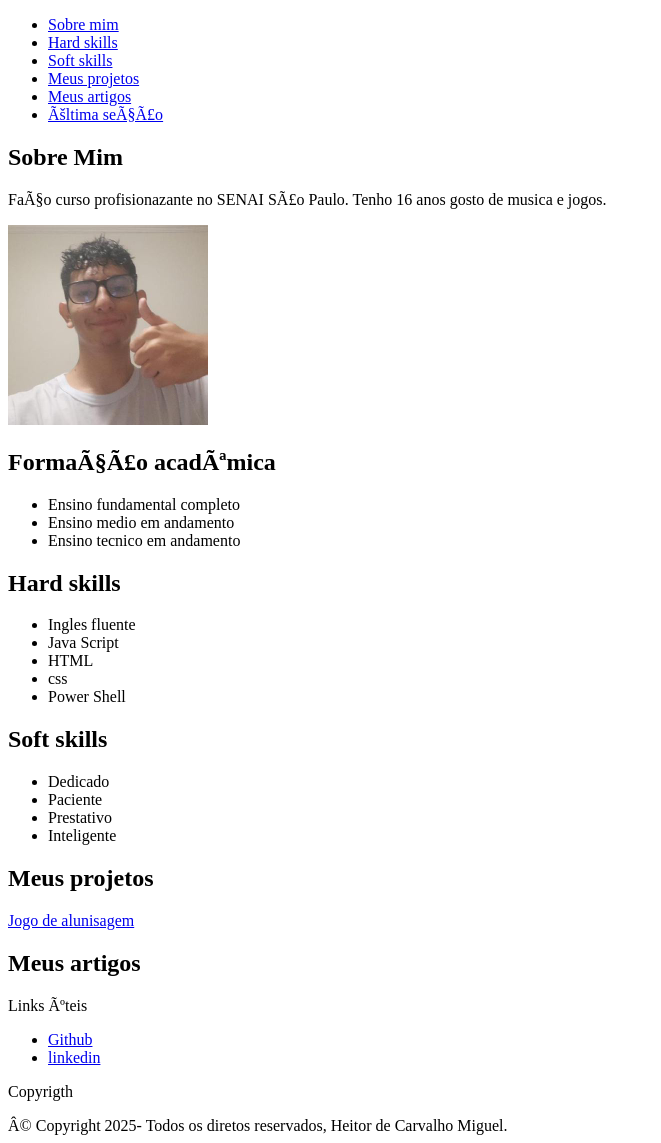
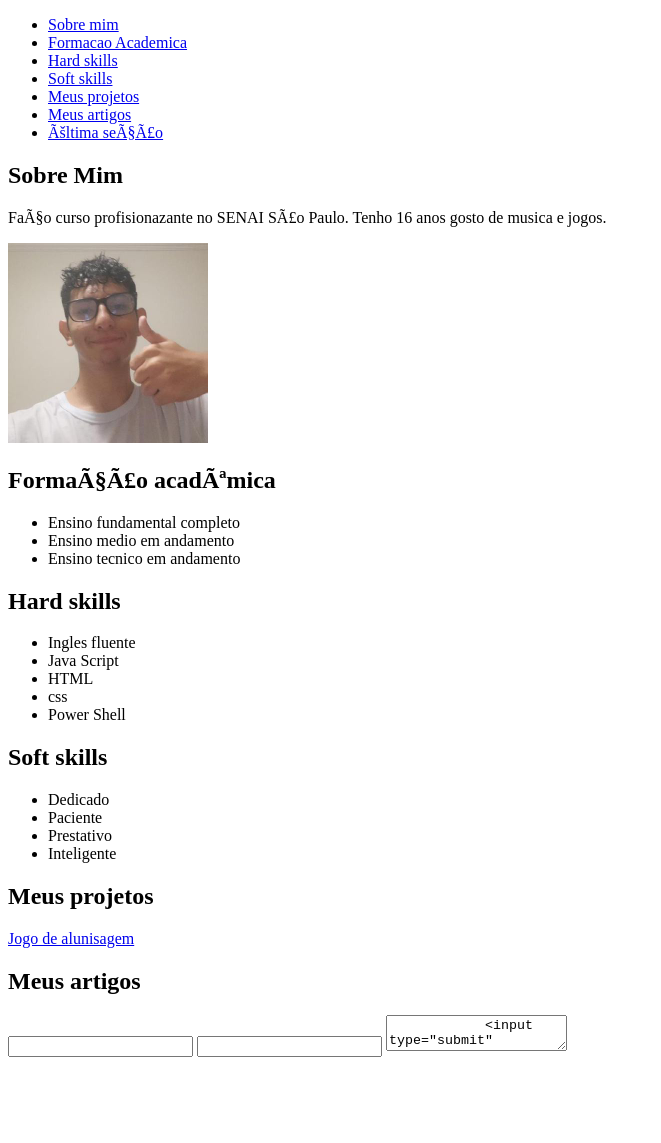
Before and after one commit to HeitorCarvalho26/sobre-mim, a plain HTML site: page index.html in a window 1280 px wide. Shown: the whole page, without its empty margins (0-661 px from the left). After the commit the page ends 1065 px from the top, so only its background shows below. Drawn offline with Linux system fonts and the light colour scheme.

Commit message:
Terminando o portfolio

```diff
--- a/index.html
+++ b/index.html
@@ -7,28 +7,29 @@
     <meta name="viewport" content="width=device-width, initial-scale=1.0">
     <title>Sobre mim</title>
 </head>
-<!-- HTML NÃO POSSUI PESCOÇO!!! -->
+
 
 <body>
     <section>
         <ul>
-            <li><a href="#">Sobre mim</a></li>
-            <li><a href="#">Hard skills</a></li>
-            <li><a href="#">Soft skills</a></li>
-            <li><a href="#">Meus projetos</a></li>
-            <li><a href="#">Meus artigos</a></li>
-            <li><a href="#">Última seção</a></li>
+            <li><a href="#sobreMim">Sobre mim</a></li>
+            <li><a href="#formacaoAcademica">Formacao Academica</a></li>
+            <li><a href="#hardSkills">Hard skills</a></li>
+            <li><a href="#softSkills">Soft skills</a></li>
+            <li><a href="#meusProjetos">Meus projetos</a></li>
+            <li><a href="#meusArtigos">Meus artigos</a></li>
+            <li><a href="#rodape">Última seção</a></li>
         </ul>
     </section>
 
-    <section>
+    <section id="sobreMim">
         <h1>Sobre Mim</h1>
         <p>Faço curso profisionazante no SENAI São Paulo. Tenho 16 anos gosto de musica e jogos.</p>
         <img src="foto_perfil.jpg" alt="Foto com um homem fazendo joinha e sorrindo" width="200"
             title="Foto com um homem fazendo joinha e sorrindo">
         </section>
 
-        <section>
+        <section id="formacaoAcademica">
             <h2>Formação acadêmica</h2>
             <ul>
                 <li>Ensino fundamental completo</li>
@@ -37,7 +38,7 @@
             </ul>
         </section>
 
-        <section>
+        <section id="hardSikills">
             <h2>Hard skills</h2>
             <ul>
                 <li>Ingles fluente</li>
@@ -49,7 +50,7 @@
 
         </section>
 
-        <section>
+        <section id="softSkills">
             <h2>Soft skills</h2>
             <ul>
                 <li>Dedicado</li>
@@ -59,18 +60,27 @@
             </ul>
         </section>
 
-        <section>
+        <section id="meusProjtos">
         <h2>Meus projetos</h2>
         <a href="https://heitorcarvalho26.github.io/lopal-moonlander/" title="Clique para acessar meu portfólio no Github"
                     target="_blank">Jogo de alunisagem</a>
 
     </section>
 
-    <section>
+    <section id="meusArtigos">
         <h2>Meus artigos</h2>
     </section>
 
-    <section>
+    <section id="contato">
+        <form>
+            <input type="text" name="nome">
+            <input type="text" name="email">
+            <textarea name="mensagem" rows="">
+            <input type="submit" name="botaoEnviar">
+        </form>
+    </section>
+
+    <section id="rodape">
         <p>Links úteis</p>
         <ul>
             <li>
```
